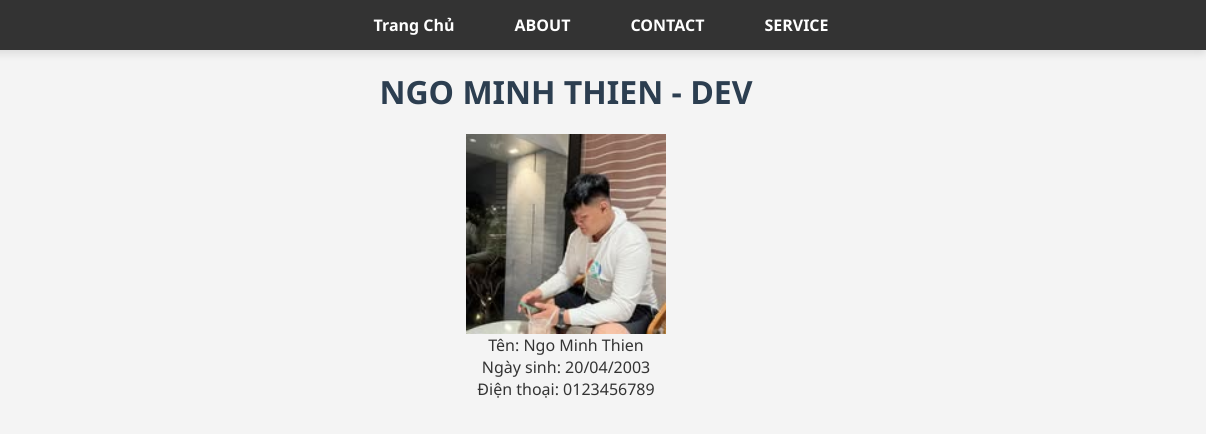
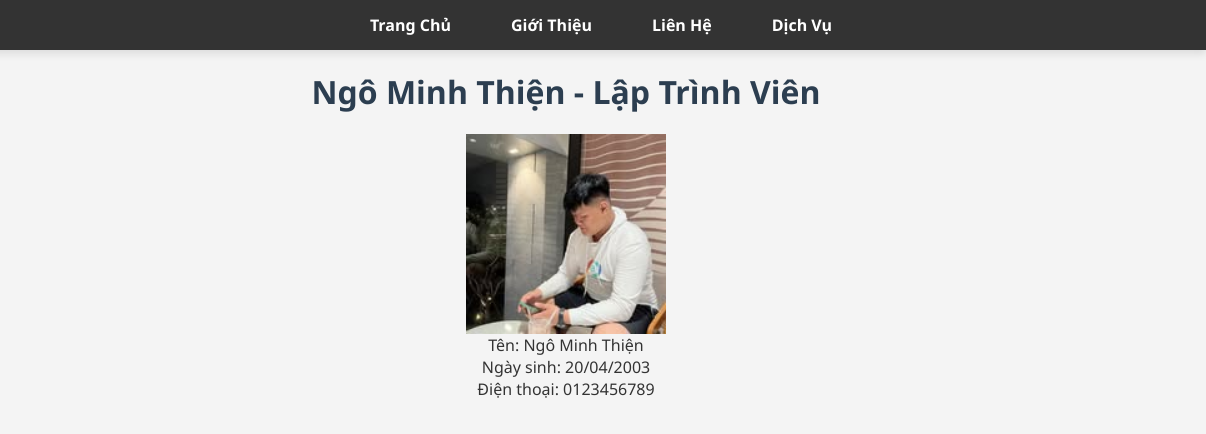
Before and after one commit to thuanyut/nhom17, a plain HTML site: page index.html in a window 1280 px wide. Shown: the full height of the page, 74-1280 px from the left. Drawn offline with Linux system fonts and the light colour scheme.

Commit message:
update index

```diff
--- a/index.html
+++ b/index.html
@@ -3,7 +3,7 @@
 <head>
     <meta charset="UTF-8">
     <meta name="viewport" content="width=device-width, initial-scale=1.0">
-    <title>CV CA NHAN CUA NGO MINH THIEN</title>
+    <title>CV Cá Nhân Của Ngô Minh Thiện</title>
     <link rel="stylesheet" href="style.css">
 </head>
 <body>
@@ -11,15 +11,15 @@
         <img src="images/idle.gif" alt="Logo" class="logo">
         <ul>
             <li><a href="index.html">Trang Chủ</a></li>
-            <li><a href="about.html">ABOUT</a></li>
-            <li><a href="contact.html">CONTACT</a></li>
-            <li><a href="service.html">SERVICE</a></li>
+            <li><a href="about.html">Giới Thiệu</a></li>
+            <li><a href="contact.html">Liên Hệ</a></li>
+            <li><a href="service.html">Dịch Vụ</a></li>
         </ul>
     </nav>
-    <h1>NGO MINH THIEN - DEV</h1>
+    <h1>Ngô Minh Thiện - Lập Trình Viên</h1>
     <div class="thongtin">
-        <img src="images/1.jpg" alt="Ngo Minh Thien" class="profile-image">
-        <div class="ten">Tên: Ngo Minh Thien</div>
+        <img src="images/1.jpg" alt="Ngô Minh Thiện" class="profile-image">
+        <div class="ten">Tên: Ngô Minh Thiện</div>
         <div class="ngaysinh">Ngày sinh: 20/04/2003</div>
         <div class="dienthoai">Điện thoại: 0123456789</div>
     </div>
```
